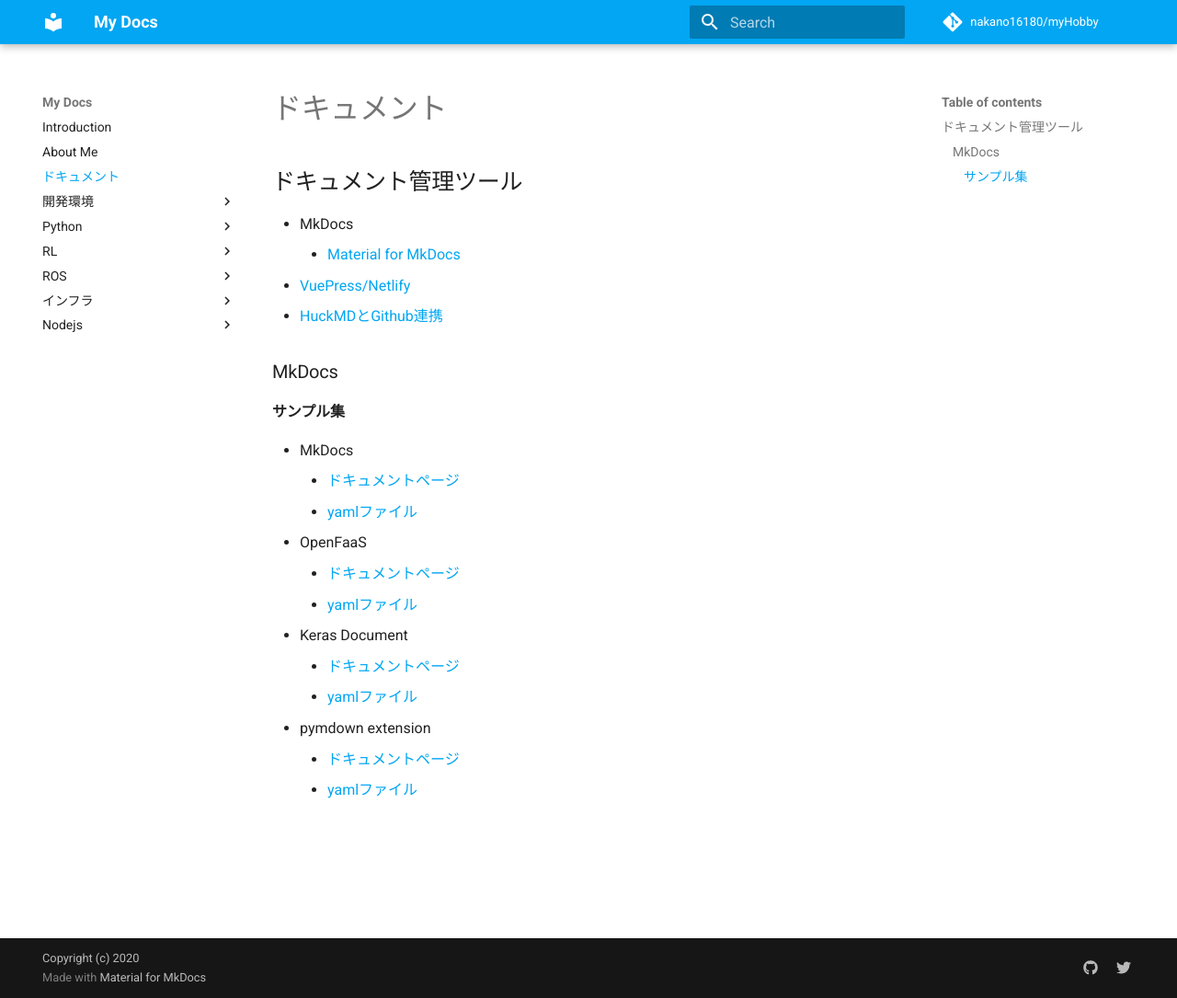
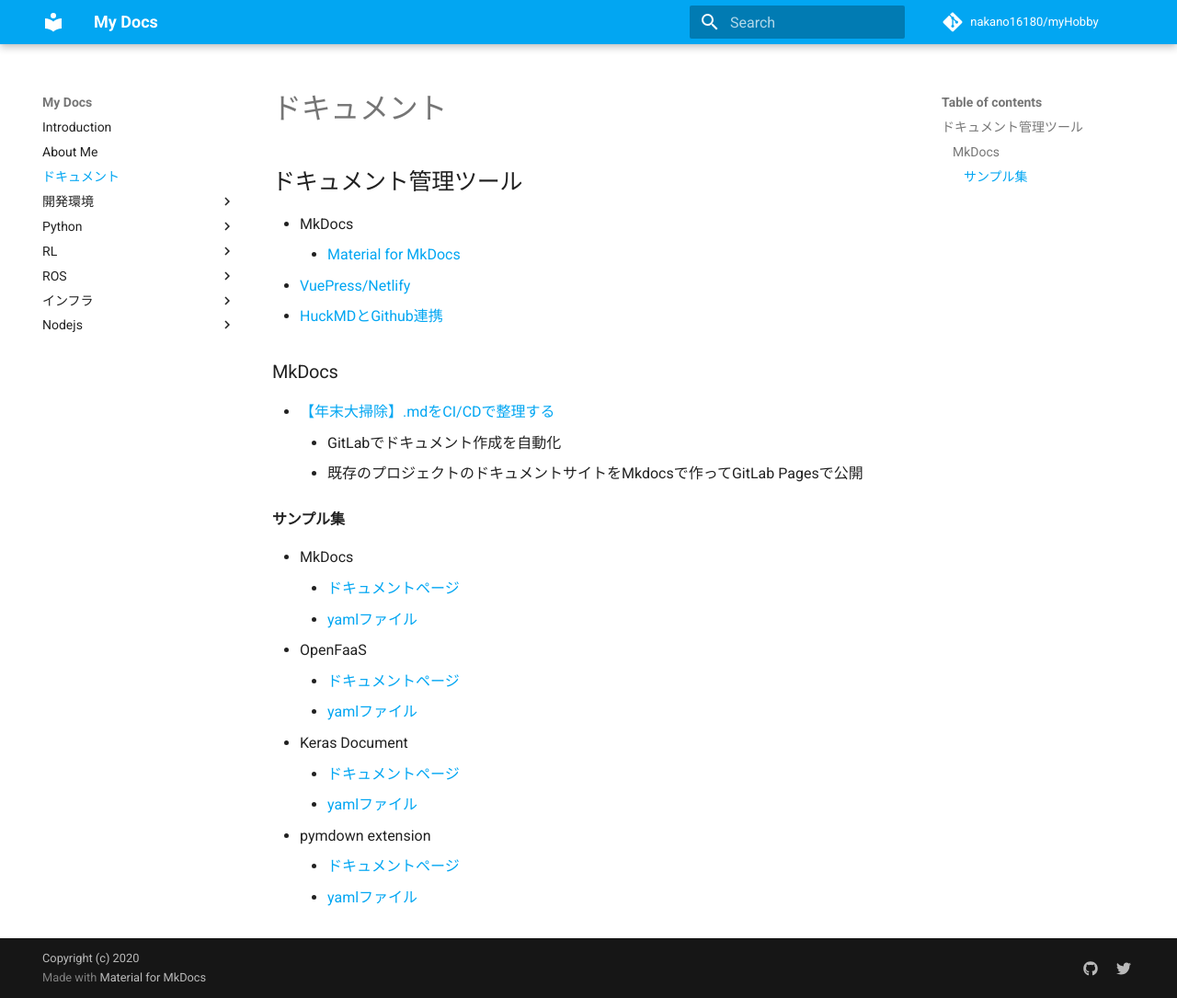
Before and after one commit to nakano16180/myHobby, an MkDocs documentation site: the page built from docs/dev/document.md, in a window 1280 px wide and 1085 px high. Shown: the whole window at 92% size. Built offline with MkDocs 1.6.1 and Material for MkDocs 9.7.7, drawn with Linux system fonts in a browser that asks for light colours; comment, search, counter and statistics services are not loaded.

Commit message:
update document

```diff
--- a/docs/dev/document.md
+++ b/docs/dev/document.md
@@ -5,6 +5,9 @@
   - [HuckMDとGithub連携](https://1o0.jp/blog/post/201908/hugo-by-huckmd-github-netlify/)
 
 ### MkDocs
+  - [【年末大掃除】.mdをCI/CDで整理する](https://tech-blog.optim.co.jp/entry/2019/12/25/173000)
+    - GitLabでドキュメント作成を自動化
+    - 既存のプロジェクトのドキュメントサイトをMkdocsで作ってGitLab Pagesで公開
 #### サンプル集
   - MkDocs
     - [ドキュメントページ](https://www.mkdocs.org/)
```
